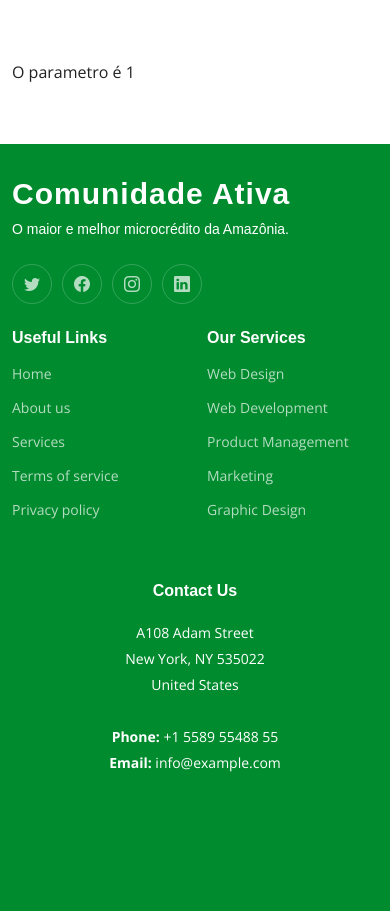
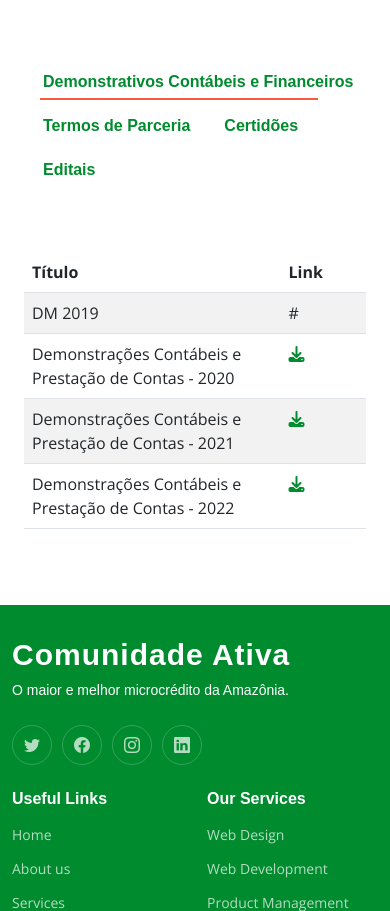
Before and after one commit to eltonpeniche/comunidadeativa, a Django app: page /transparencia/ in a window 390 px wide. Shown: the part 218-1129 px from the top of the page. Before the commit the page ends 990 px from the top, so only its background shows below. Run offline with Django 4.2, Linux system fonts and the light colour scheme; data comes from the database, SQL or seed files in the repository; both versions use the stored data as it was after the commit; some libraries are stand-ins or nearby versions.

Commit message:
add pagina transparencia

```diff
--- a/comunidadeativa/models.py
+++ b/comunidadeativa/models.py
@@ -101,3 +101,22 @@ class Post(models.Model):
     class Meta:
         verbose_name = _('Post')
         verbose_name_plural = _('Posts')
+
+
+
+#- TRANSPARENCIA
+class TIPO_RELATORIO(models.TextChoices):
+    DEMONSTRATIVOS_CONTABEIS = 'DC', _('Demonstrativos Contábeis E Financeiros')
+    TERMOS_PARCERIA = 'TM', _('Termos De Parceiros')
+    CERTIDOES = 'CE', _('Certidões')
+    Editais = 'ED', _('Editais')
+
+class Relatorio(models.Model):
+    titulo = models.CharField(max_length=200, unique=True, verbose_name=_('Título'))
+    arquivo = models.FileField(upload_to='transparencia/dc/%Y/%m/%d/', blank=True)
+
+    tipo_relatorio = models.CharField( max_length=2, choices=TIPO_RELATORIO.choices, blank=False, null=False, default='DC')
+
+    class Meta:
+        verbose_name = _('Relatório')
+        verbose_name_plural = _('Relatórios')
--- a/comunidadeativa/static/assets/css/main.css
+++ b/comunidadeativa/static/assets/css/main.css
@@ -335,6 +335,60 @@ section {
 /*--------------------------------------------------------------
 # Desktop Navigation
 --------------------------------------------------------------*/
+
+.nav {
+  padding: 0;
+}
+
+.nav ul {
+  margin: 0;
+  padding: 0;
+  display: flex;
+  flex-wrap: wrap;
+  list-style: none;
+  align-items: center;
+}
+
+.nav>ul>li {
+  padding: 10px 0 10px 28px;
+}
+
+.nav a,
+.nav a:focus {
+  display: flex;
+  align-items: center;
+  justify-content: space-between;
+  padding: 0 3px;
+  font-family: var(--font-secondary);
+  font-size: 16px;
+  font-weight: 600;
+  color: var(--color-primary);
+  white-space: nowrap;
+  transition: 0.3s;
+  position: relative;
+}
+
+
+.nav>ul>li>a:before {
+  content: "";
+  position: absolute;
+  height: 2px;
+  bottom: -6px;
+  left: 0;
+  background-color: var(--color-secondary);
+  visibility: hidden;
+  width: 0px;
+  transition: all 0.3s ease-in-out 0s;
+}
+
+.nav a:hover:before,
+.nav li:hover>a:before,
+.nav .active:before {
+  visibility: visible;
+  width: 88%;
+}
+
+
 @media (min-width: 1280px) {
   .navbar {
     padding: 0;
--- /dev/null
+++ b/comunidadeativa/templates/pages/transparencia/partials/_lista_relatorios.html
@@ -0,0 +1,40 @@
+{% if user.is_authenticated %}
+<div class="d-flex justify-content-end">
+    <div class="align-self-end mt-1">
+      <button hx-get="{% url 'amazoncred:novo_relatorio' %}?tipo={{tipo}}"
+              hx-target="#tab-contents" class="btn btn-success"> Novo </button>
+    </div>
+</div>
+{% endif %}
+
+
+<div class="table-responsive">
+    <table class="table table-striped">
+        <colgroup>
+            <col class="col-6">
+            <col class="col-2">
+        </colgroup>
+        <thead>
+            <tr>
+              <th scope="col">Título</th>
+              <th scope="col">Link</th>
+            </tr>
+          </thead>
+          <tbody>
+            {% for obj in obj_list  %}
+            <tr>
+              <td>{{ obj.titulo }}</td>
+              {% if obj.arquivo %}
+              <td><a href="{{obj.arquivo.url}}" target="_blank"><i class="fa-solid fa-download"></i></a></td>
+              {% else %}
+              <td>#</td>
+              {% endif %}
+
+
+            </tr>
+            {% empty %}
+            <tr><td>vazio</td></tr>
+            {% endfor %}
+          </tbody>
+    </table>
+  </div>
--- a/comunidadeativa/templates/pages/transparencia/transparencia.html
+++ b/comunidadeativa/templates/pages/transparencia/transparencia.html
@@ -1,6 +1,8 @@
 {% extends "base.html"%}
 {% load static %}
 {% block content %}
+
+
 
   <main id="main">
 
@@ -23,23 +25,44 @@
         {% include 'partials/_alertas.html' %}
 
         <div id="tabs" hx-target="#tab-contents" _="on htmx:afterOnLoad take .active for event.target">
-            <nav id="navbar" class="navbar">
-        <ul>
-            <li><a href="" class="nav-link active" hx-get="{% url 'amazoncred:tab' %}?num=1">Demonstrativos Contábeis e Financeiros</a>
-            </li>
 
-            <li><a href="" class="nav-link" hx-get="{% url 'amazoncred:tab' %}?num=2" >Termos de Parceria</a>
+          <div class="nav">
+            <ul>
+              <li><a href="nav-item" class="testea active"
+                hx-get="{% url 'amazoncred:tab' %}?tipo=dc"
+                hx-indicator="#indicator"
+                >Demonstrativos Contábeis e Financeiros
 
-            <li><a href="" class="nav-link" hx-get="{% url 'amazoncred:tab' %}?num=2" >Certidões</a>
-            </li>
-            <li><a class="nav-link" hx-get="{% url 'amazoncred:tab' %}?num=3" >Editais</a>
-            <li>
-        </ul>
-            </nav>
+              </a></li>
+
+              <li><a href="nav-item" class="" hx-get="{% url 'amazoncred:tab' %}?tipo=tp" hx-indicator="#indicator" >Termos de Parceria
+              </a></li>
+
+              <li><a href="nav-item" class="" hx-get="{% url 'amazoncred:tab' %}?tipo=ce" hx-indicator="#indicator" >Certidões
+              </a></li>
+
+              <li><a class="nav-item" hx-get="{% url 'amazoncred:tab' %}?tipo=ed" hx-indicator="#indicator" >Editais
+              </a></li>
+
+
+                <div id="indicator">
+
+                  <div class="htmx-indicator spinner-border m-1" role="status" >
+                    <span class="visually-hidden">Loading...</span>
+                  </div>
+                </div>
+            </ul>
+          </div>
+        </div>
+
+
+        <div id="tab-contents" class="container mt-3"
+          hx-get="{% url 'amazoncred:tab' %}?tipo=dc"
+          hx-trigger='load' hx-indicator="#indicator">
 
         </div>
 
-        <div id="tab-contents" hx-get="{% url 'amazoncred:tab' %}?num=1" hx-trigger="load"></div>
+
 
     </div>
 
@@ -53,4 +76,9 @@
 
 {% block extra_scripts %}
     <script src="https://unpkg.com/hyperscript.org"></script>
+
+    <script>
+
+    </script>
+
 {% endblock %}
--- a/comunidadeativa/templates/partials/_head.html
+++ b/comunidadeativa/templates/partials/_head.html
@@ -6,7 +6,8 @@
     <title> comunidadeativa - Início</title>
     <meta content="" name="description">
     <meta content="" name="keywords">
-
+    <!-- htmx Indicator Styles -->
+    <meta name="htmx-config" content='{"includeIndicatorStyles": false}'>
      <!-- fontawesome -->
     <link rel="stylesheet" href="https://cdnjs.cloudflare.com/ajax/libs/font-awesome/6.2.1/css/fontawesome.min.css"
     integrity="sha512-giQeaPns4lQTBMRpOOHsYnGw1tGVzbAIHUyHRgn7+6FmiEgGGjaG0T2LZJmAPMzRCl+Cug0ItQ2xDZpTmEc+CQ=="
@@ -60,6 +61,23 @@
       }
 
       input, select {width: 100%}
+
+      #indicator{
+        justify-content: center;
+        color:var(--color-primary);
+        position: relative;
+        margin: 0 50%;
+        z-index: 5;
+      }
+
+      .htmx-indicator{
+        opacity:0;
+        transition: opacity 500ms ease-in;
+      }
+      .htmx-request .htmx-indicator{
+          opacity:1
+      }
+
     </style>
 
   </head>
--- a/comunidadeativa/templates/partials/_header.html
+++ b/comunidadeativa/templates/partials/_header.html
@@ -66,6 +66,10 @@
               hx-target="#login-modal-content"
               >
               Entrar
+
+              <div class="htmx-indicator" >
+                <i class="fa-solid fa-spinner fa-spin-pulse"></i>
+              </div>
             </a></li>
 
             <!-- Modal Login -->
--- a/comunidadeativa/urls.py
+++ b/comunidadeativa/urls.py
@@ -28,6 +28,8 @@ urlpatterns = [
 
      path('transparencia/', views.transparencia, name='transparencia'),
      path('transparencia/tab/', views.tab, name='tab'),
+     path('transparencia/novo_relatorio', views.novo_relatorio, name='novo_relatorio'),
+
      #path('blog/tags/<slug:slug>/', views.RecipeListViewTag.as_view(), name="tag"),
 
 
--- a/comunidadeativa/views.py
+++ b/comunidadeativa/views.py
@@ -1,4 +1,5 @@
 from datetime import datetime, timezone
+from time import sleep
 
 from django.contrib import auth, messages
 from django.contrib.auth.decorators import login_required
@@ -8,8 +9,8 @@ from django.http import HttpResponse
 from django.shortcuts import get_object_or_404, redirect, render
 from django.urls import reverse
 
-from .forms import LoginForm, PostForm
-from .models import Categoria_Post, Post, Tag
+from .forms import LoginForm, PostForm, RelatorioForm
+from .models import Categoria_Post, Post, Relatorio, Tag
 from .utils import utils
 
 
@@ -154,9 +155,34 @@ def transparencia(request):
      return render(request, 'pages/transparencia/transparencia.html')
 
 def tab(request):
-     parametro = request.GET.get('num')
-     print(parametro)
-     return HttpResponse(f' O parametro é {parametro}')
+
+     tipo = request.GET.get('tipo')
+     relatorios = Relatorio.objects.filter(tipo_relatorio = tipo.upper()).order_by('-id')
+     contexto = {   'obj_list': relatorios,
+                    'tipo': tipo
+               }
+
+     return render(request, 'pages/transparencia/partials/_lista_relatorios.html', contexto)
+
+
+def novo_relatorio(request):
+
+     if request.method == "POST":
+          tipo = request.POST.get('tipo')
+          form = RelatorioForm(request.POST, request.FILES)
+          if form.is_valid():
+               relatorio = form.save(commit=False)
+               relatorio.tipo_relatorio = tipo.upper()
+               relatorio.save()
+          demonstracoes_contabeis = Relatorio.objects.filter(tipo_relatorio = tipo.upper()).order_by('-id')
+
+          return render(request, 'pages/transparencia/partials/_lista_relatorios.html',{'obj_list': demonstracoes_contabeis})
+     else:
+          tipo = request.GET.get('tipo')
+          form = RelatorioForm()
+          contexto = {'form': form,
+                      'tipo': tipo}
+          return render(request, 'pages/transparencia/partials/_novo_relatorio.html', contexto)
 
 """
 class RecipeListViewTag(RecipeListViewBase):
```
Also changed, not shown: comunidadeativa/admin.py (+12 -1 lines), comunidadeativa/forms.py (+8 -1 lines), comunidadeativa/templates/pages/transparencia/partials/_novo_relatorio.html (added, +41 -0 lines), comunidadeativa/migrations/0002_demonstracoescontabeis.py (added), comunidadeativa/migrations/0003_alter_demonstracoescontabeis_options_and_more.py (added), comunidadeativa/migrations/0004_rename_demonstracoescontabeis_relatorio.py (added), db.sqlite3, 1 other file.
